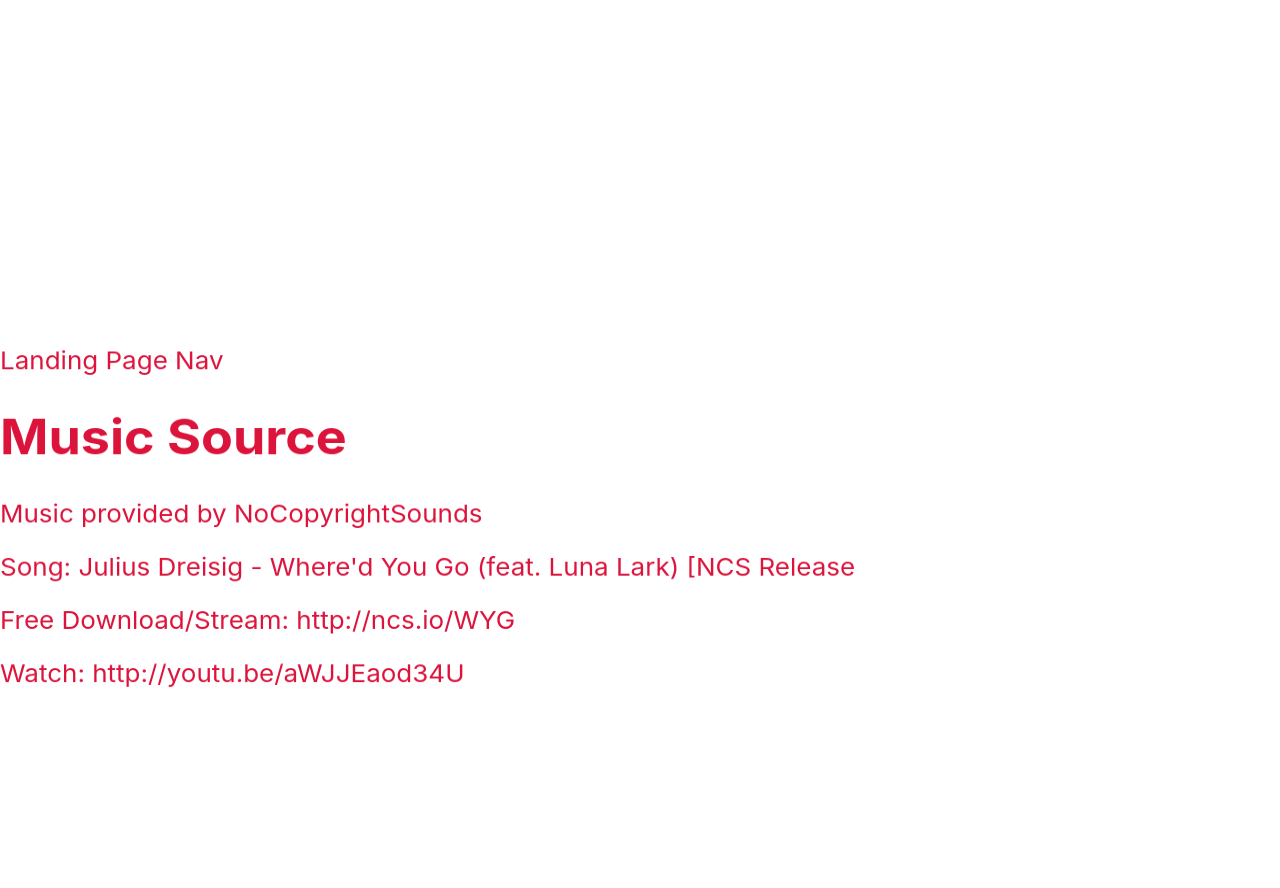
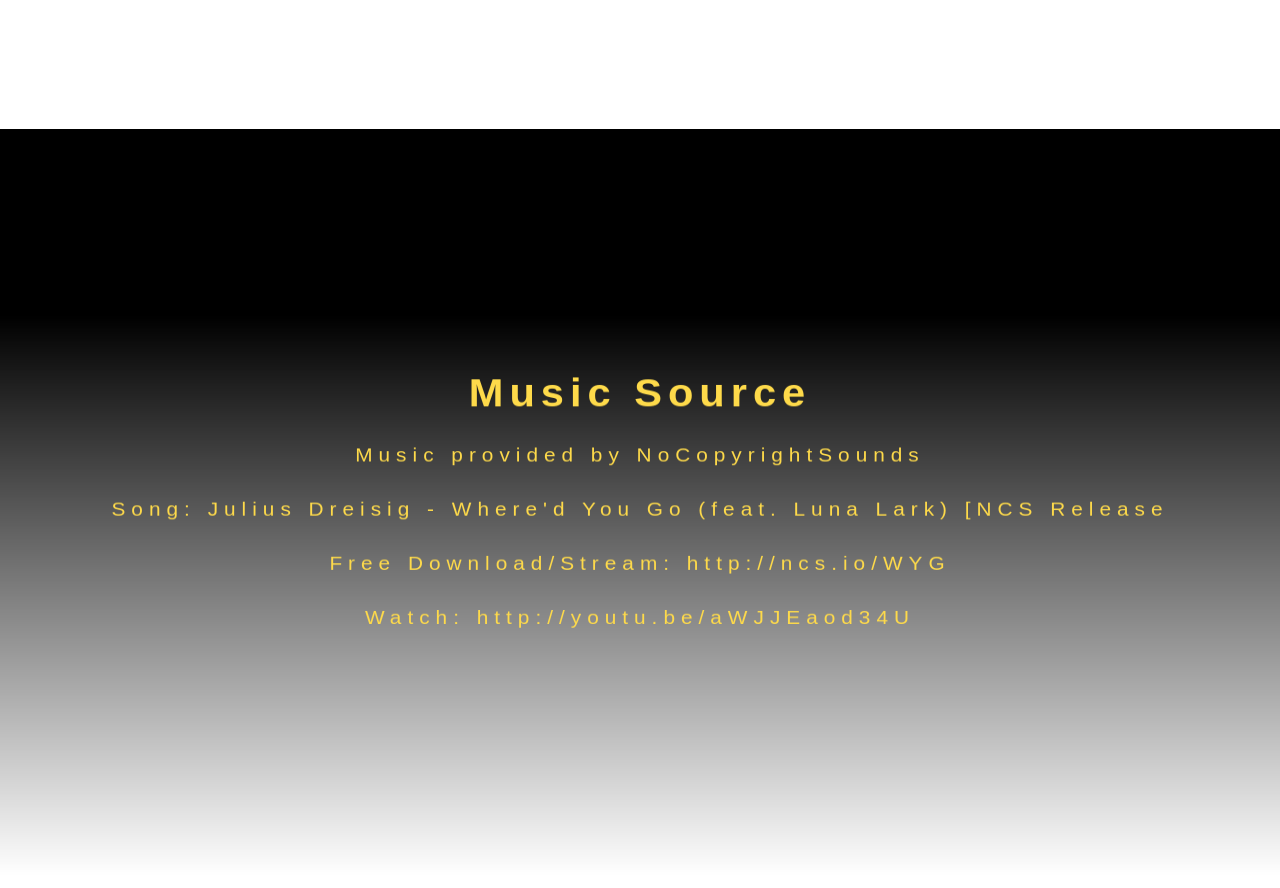
Before and after one commit to Pytormal/PYT-Studio, a React (Create React App) app: page / in a window 1280 px wide. Shown: the part 480-1368 px from the top of the page. Before the commit the page ends 1167 px from the top, so only its background shows below. Built offline with nearby package versions, Linux system fonts and the light colour scheme.

Commit message:
progress

```diff
--- a/src/components/Credit.js
+++ b/src/components/Credit.js
@@ -15,17 +15,10 @@ function Credit() {
   return (
     <div
       className="marquee-wrapper"
-      id="end_credits_container"
-    >
-      <header className="App-header">
-        <nav>
-          <p className="title">Landing Page Nav</p>
-          <section className="links"></section>
-        </nav>
-      </header>
+      id="end_credits_container">
 
-      <div>
-        <h1>Music Source</h1>
+      <div className='end-credits fade'>
+        <h1 className='title'>Music Source</h1>
         <p>{creditSource}</p>
         <p>{creditSong}</p>
         <p>{creditStream}</p>
--- a/src/components/credit.css
+++ b/src/components/credit.css
@@ -17,15 +17,15 @@ body {
 .end-credits {
     display: flex;
     justify-content: center;
-    position: relative;
+   flex-direction: column;
     height: 800px;
     color: #feda4a;
     font-family: 'Pathway Gothic One', sans-serif;
-    font-size: 500%;
-    font-weight: 600;
+    font-size: 80%;
+    font-weight: 90;
     letter-spacing: 6px;
-    line-height: 150%;
-    perspective: 400px;
+    line-height: 80%;
+    perspective: 100px;
     text-align: center;
 }
 p {
```
